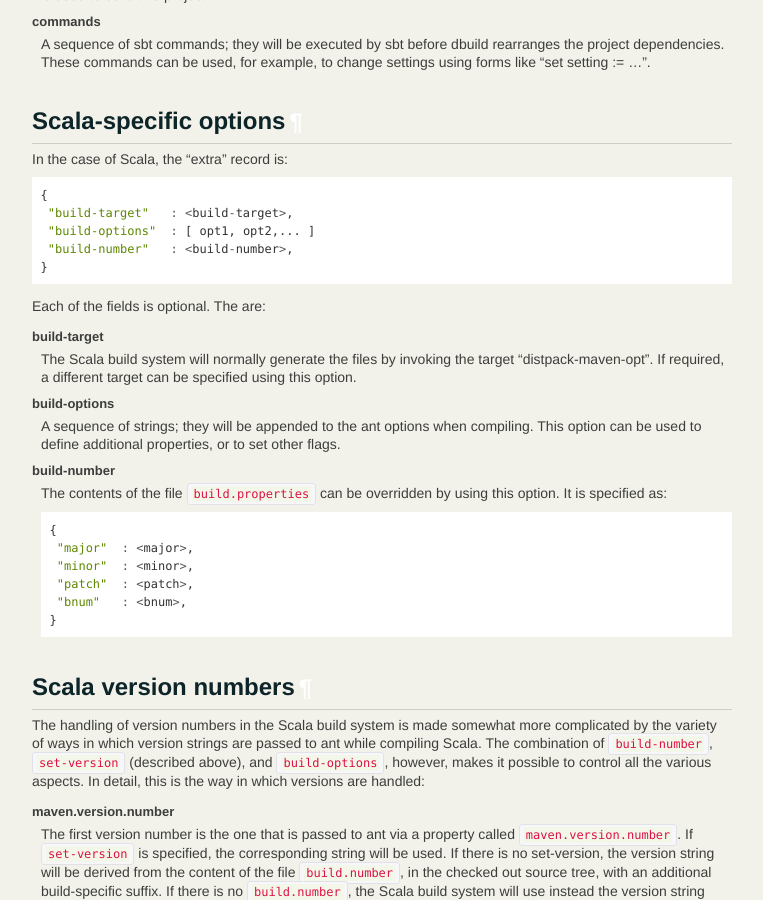
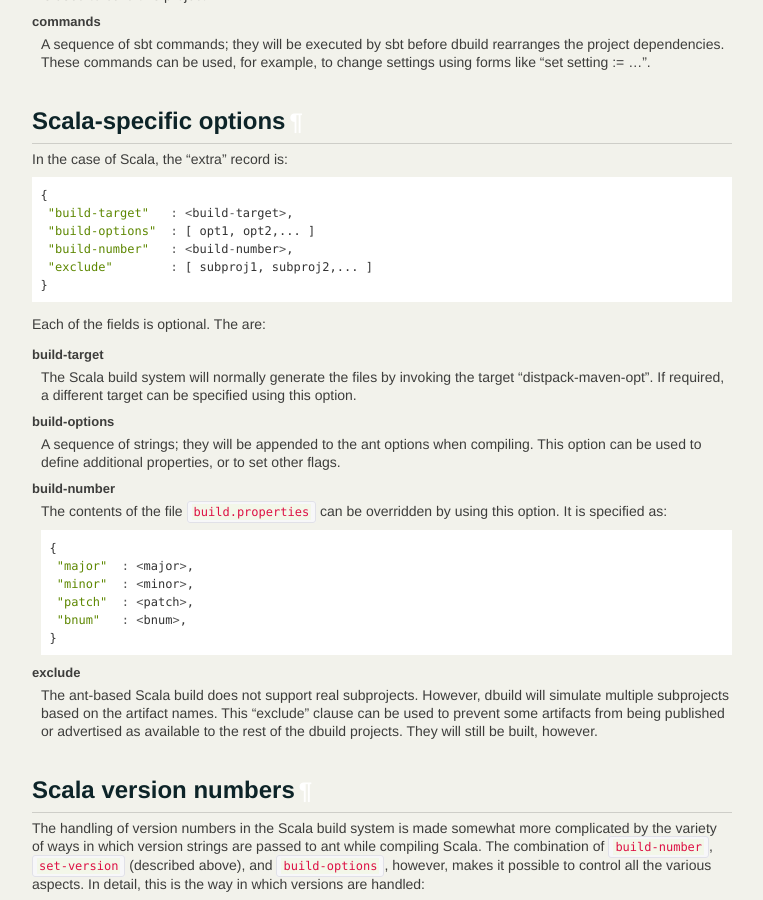
Before and after one commit to lightbend-labs/dbuild, a Sphinx documentation site: the page built from docs/src/sphinx/dbuild.rst, in a window 1280 px wide and 900 px high, scrolled down 2640 px. Shown: the whole window, without its empty margins (138-901 px from the left). Built offline with Sphinx 7.4.7, drawn with Linux system fonts in a browser that asks for light colours.

Commit message:
Documentation updates: scala exclude & signing

```diff
--- a/docs/src/sphinx/dbuild.rst
+++ b/docs/src/sphinx/dbuild.rst
@@ -180,6 +180,7 @@
     "build-target"   : <build-target>,
     "build-options"  : [ opt1, opt2,... ]
     "build-number"   : <build-number>,
+    "exclude"        : [ subproj1, subproj2,... ]
    }
 
 Each of the fields is optional. The are:
@@ -207,6 +208,12 @@
       "bnum"   : <bnum>,
      }
 
+exclude
+  The ant-based Scala build does not support real subprojects. However,
+  dbuild will simulate multiple subprojects based on the artifact names.
+  This "exclude" clause can be used to prevent some artifacts from being
+  published or advertised as available to the rest of the dbuild projects.
+  They will still be built, however.
 
 Scala version numbers
 ---------------------
```
Also changed, not shown: docs/src/sphinx/deploy.rst (+35 -1 lines), 1 other file.
